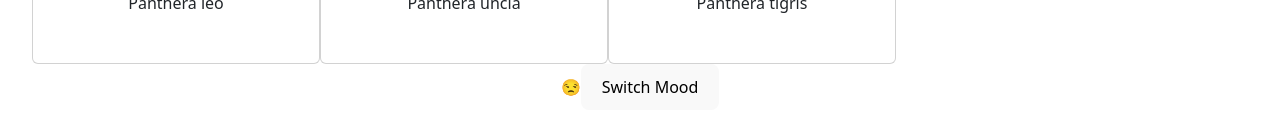
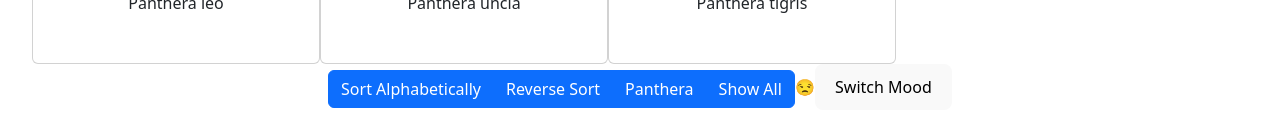
Before and after one commit to CDChamberlin/Module-6, a React (Vite) app in the folder Labs/Module-6-Labs/: page / in a window 1280 px wide. Shown: the part 810-949 px from the top of the page. Built offline with nearby package versions, Linux system fonts and the light colour scheme.

Commit message:
Finished Lab 4.

```diff
--- a/Labs/Module-6-Labs/src/components/BigCats.jsx
+++ b/Labs/Module-6-Labs/src/components/BigCats.jsx
@@ -4,6 +4,8 @@
 import { useState } from "react";
 
 import SingleCat from "./SingleCat";
+import ButtonGroup from "react-bootstrap/ButtonGroup";
+import Button from "react-bootstrap/Button";
 
 function BigCats() {
   const cats = [
@@ -54,21 +56,61 @@ function BigCats() {
       index: index,
     };
   });
+  const [currentBigCats, setCurrentBigCats] = useState(newCats);
+  // Button Functions
 
-  //const [currentBigCats, setCurrentBigCats] = useState(newCats)
-  const bigCatsList = newCats.map((cat) => (
+  const showAll = () => {
+    setCurrentBigCats(newCats);
+  };
+
+  const sort = (num = 1) => {
+    // num = -1 causes the array to sort in reverse alphabetical order
+    let filteredList = [...newCats].sort((a, b) => {
+      const nameA = a.name.toUpperCase(); // ignore upper and lowercase
+      const nameB = b.name.toUpperCase(); // ignore upper and lowercase
+      if (nameA < nameB) {
+        return -1 * num;
+      }
+      if (nameA > nameB) {
+        return 1 * num;
+      }
+
+      // names must be equal
+      return 0;
+    });
+
+    setCurrentBigCats(filteredList);
+  };
+  const genus = (Genus) => {
+    let filteredList = [...newCats].filter(
+      (cat) => cat.latinName.split(" ")[0] === Genus
+    );
+    console.log(filteredList)
+    setCurrentBigCats(filteredList);
+  };
+
+  // End of button functions
+
+  const bigCatsList = currentBigCats.map((cat) => (
     <SingleCat
-      key = {cat.index}
-      name = {cat.name}
-      link = {cat.link}
-      latinName = {cat.latinName}
+      key={cat.index}
+      name={cat.name}
+      link={cat.link}
+      latinName={cat.latinName}
     />
   ));
-  return(
-    <div className="BigCatsList">
-        {bigCatsList}
-    </div>
-  )
+  return (
+    <>
+      <div className="BigCatsList">{bigCatsList}</div>
+      <ButtonGroup>
+        <Button onClick={() => sort()}>Sort Alphabetically</Button>
+        <Button onClick={() => sort(-1)}>Reverse Sort</Button>
+        <Button onClick={() => genus("Panthera")}>Panthera</Button>
+        <Button onClick={() => showAll()}>Show All</Button>
+        {/* May do selection */}
+      </ButtonGroup>
+    </>
+  );
 }
 
 export default BigCats;
```
